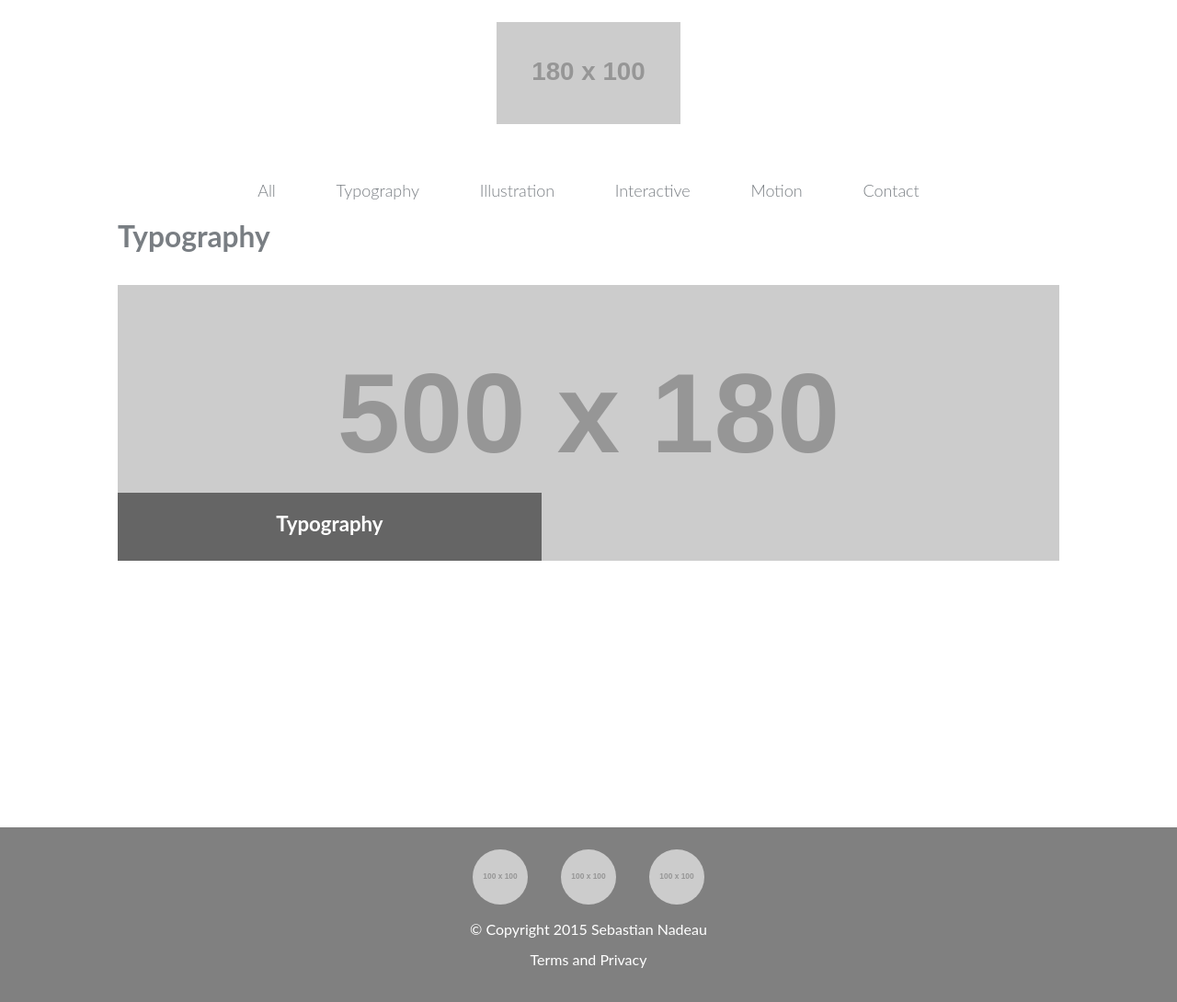
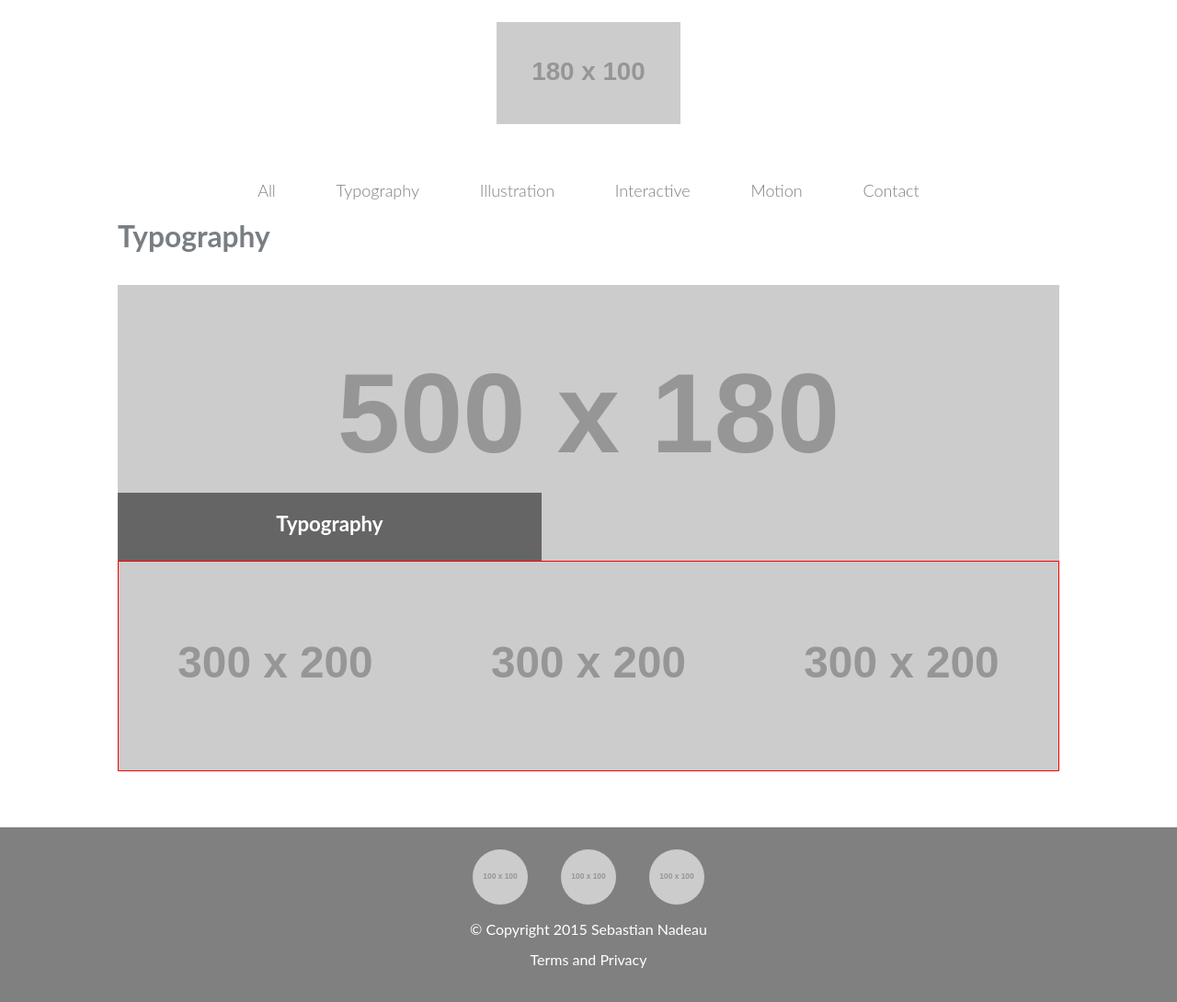
Before and after one commit to sebastiann88/personal-online-portfolio, a Jekyll site: the page built from typography.html, in a window 1280 px wide. Shown: the whole page at 92% size. Built offline with Jekyll 4.4.1, drawn with Linux system fonts in a browser that asks for light colours.

Commit message:
feat(all): create project windows on typography page

```diff
--- a/css/grids.css
+++ b/css/grids.css
@@ -13,7 +13,41 @@
 
 @media (min-width: 769px) {
 
-.unit-m-1-2 {
+    .unit-m-1-2 {
         width: 50%
     }
+
+    .unit-m-1-3 {
+        width: 33.33333%
+    }
+
+    .unit-m-hidden {
+        visibility: hidden;
+        display: none;
+    }
 }
+
+@media (min-width: 900px) {
+    .unit-l-1-3 {
+        width: 33.3333%;
+    }
+
+    .unit-l-hidden {
+        visibility: hidden;
+        display: none;
+    }
+}
+
+@media (min-width: 1545px) {
+    .unit-h-1-2 {
+        width: 50%;
+        visibility: visible;
+        display: block;
+    }
+
+   .unit-h-1-4 {
+        width: 25%;
+        visibility: visible;
+        display: block;
+    }
+}
--- a/typography.html
+++ b/typography.html
@@ -9,3 +9,41 @@
         <figcaption><h4>Typography</h4></figcaption>
     </figure>
 </section>
+
+<div class="grid">
+    <figure class="unit unit-s-1 unit-m-1-2 unit-l-1-3 unit-h-1-2">
+        <a href="#">
+            <img src="http://placehold.it/300x200" alt="Project 1">
+            <figcaption>
+                <h4>Project 1</h4>
+            </figcaption>
+        </a>
+    </figure>
+
+    <figure class="unit unit-s-1 unit-m-1-2 unit-l-1-3 unit-h-1-2">
+        <a href="#">
+            <img src="http://placehold.it/300x200" alt="Project 2">
+            <figcaption>
+                <h4>Project 2</h4>
+            </figcaption>
+        </a>
+    </figure>
+
+    <figure class="unit unit-s-1 unit-m-1-2 unit-l-1-3 unit-h-1-2">
+        <a href="#">
+            <img src="http://placehold.it/300x200" alt="Project 3">
+            <figcaption>
+                <h4>Project 3</h4>
+            </figcaption>
+        </a>
+    </figure>
+
+    <figure class="unit unit-s-1 unit-m-1-2 unit-l-hidden unit-h-1-2">
+        <a href="#">
+            <img src="http://placehold.it/300x200" alt="Project 4">
+            <figcaption>
+                <h4>Project 4</h4>
+            </figcaption>
+        </a>
+    </figure>
+</div>
```
